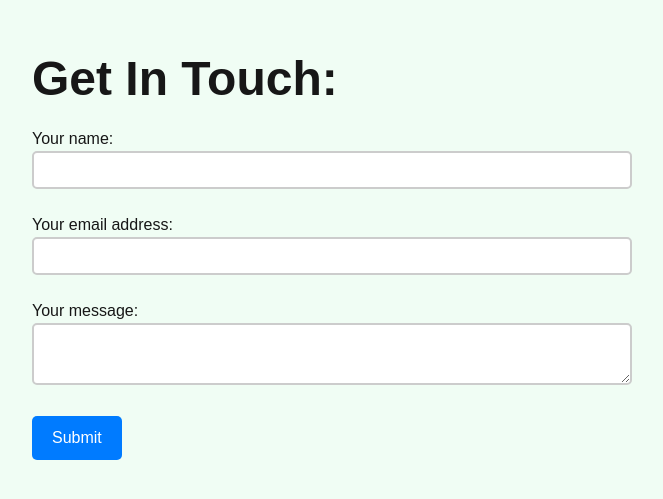
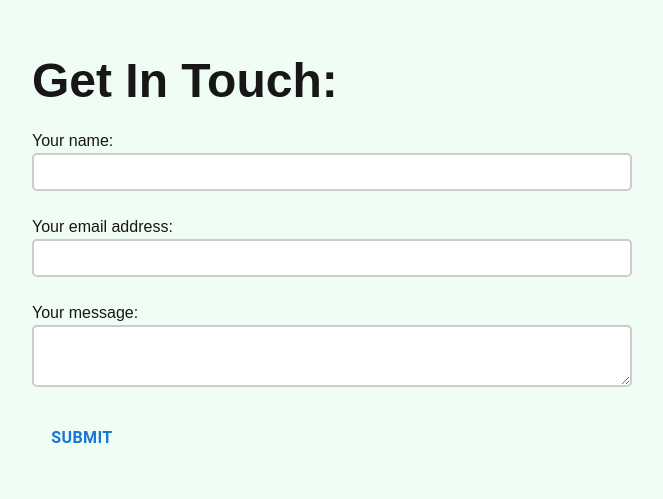
Before and after one commit to VincasTurskis/personal_website, a Next.js app: page /contact in a window 1280 px wide. Shown: the part 143-642 px from the top of the page, without its empty margins (308-971 px from the left). Built offline with nearby package versions, Linux system fonts and the light colour scheme.

Commit message:
Updated frontend

```diff
--- a/src/app/contact/page.js
+++ b/src/app/contact/page.js
@@ -5,7 +5,21 @@ import Styles from './styles.module.css';
 import DOMPurify from 'dompurify';
 import Snackbar from '@mui/material/Snackbar';
 import SnackbarContent from '@mui/material/SnackbarContent';
+import { useFormStatus } from "react-dom";
+import CircularProgress from '@mui/material/CircularProgress';
+import Button from '@mui/material/Button';
 
+
+function SubmitButton()
+{
+    const { pending } = useFormStatus();
+    return (
+        <Button className={Styles.button} disabled={pending} type='submit'>
+            {pending ? <CircularProgress sx={{color:"white"}} size="1.5rem"/> : <p className="text-base tracking-wide font-semibold">Submit</p>}
+
+        </Button>
+    )
+}
 
 export default function Contact()
 {
@@ -34,6 +48,10 @@ export default function Contact()
                 {
                     setOpenFail(true);
                 }
+            })
+            .catch((error) => {
+                console.log(error);
+                setOpenFail(true);
             });
     }
     function handleToastClose()
@@ -93,7 +111,7 @@ export default function Contact()
                         <textarea required className={Styles.inputField} id="body" name="body"></textarea>
                         <br />
                         <br />
-                        <input className={Styles.button} type="submit" value="Submit"></input>
+                        <SubmitButton />
                     </form>
                 </div>
             </div>
--- a/src/app/contact/styles.module.css
+++ b/src/app/contact/styles.module.css
@@ -9,6 +9,8 @@
  }
 
  .button {
+   height: 40px;
+   width: 100px;
    padding: 10px 20px;
    font-size: 16px;
    color: white;
```
